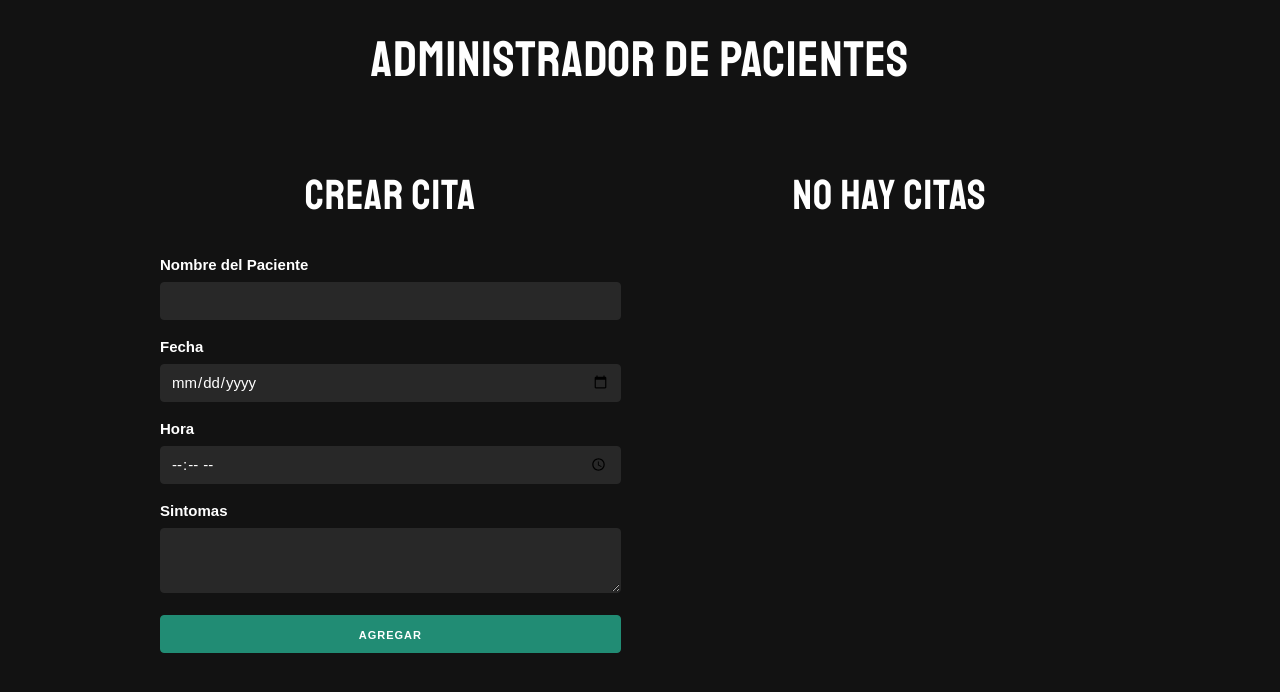
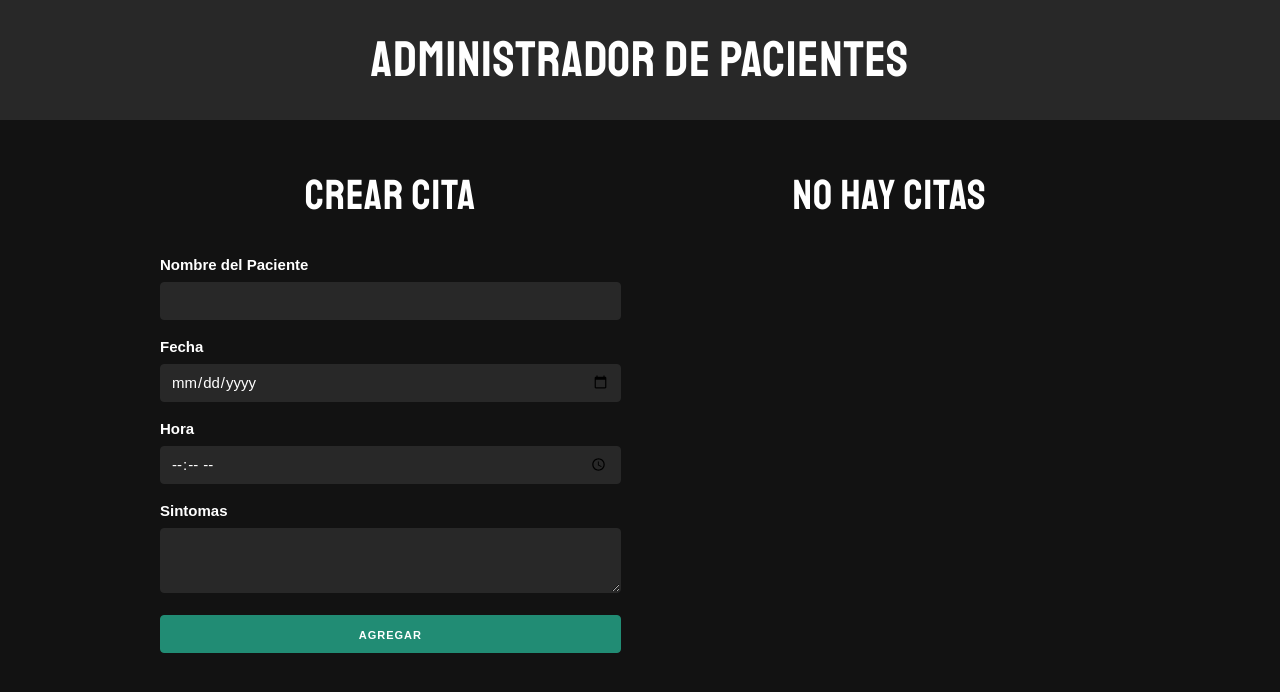
Before and after one commit to CesarRivasP/quotes, a React (Create React App) app: page / in a window 1280 px wide. Shown: the top 692 px of the page. Built offline with nearby package versions, Linux system fonts and the light colour scheme.

Commit message:
Added header component

```diff
--- a/src/css/index.css
+++ b/src/css/index.css
@@ -19,6 +19,10 @@ h1, h2  {
   text-transform: uppercase;
   font-family: 'Staatliches', cursive;
   letter-spacing: 1px;
+}
+
+.header-container {
+  background-color: #282828 !important;
 }
 
 .input-style {
```
